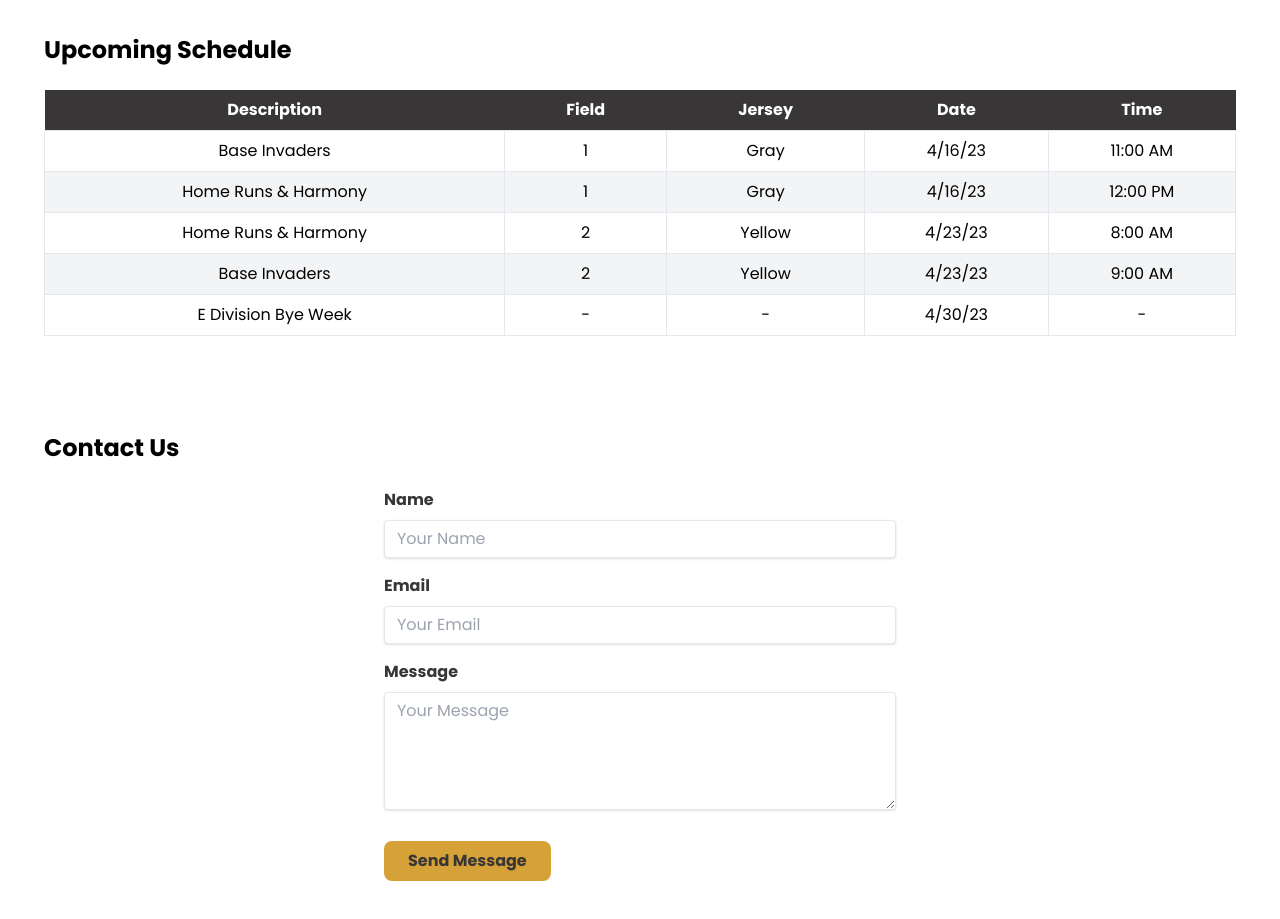
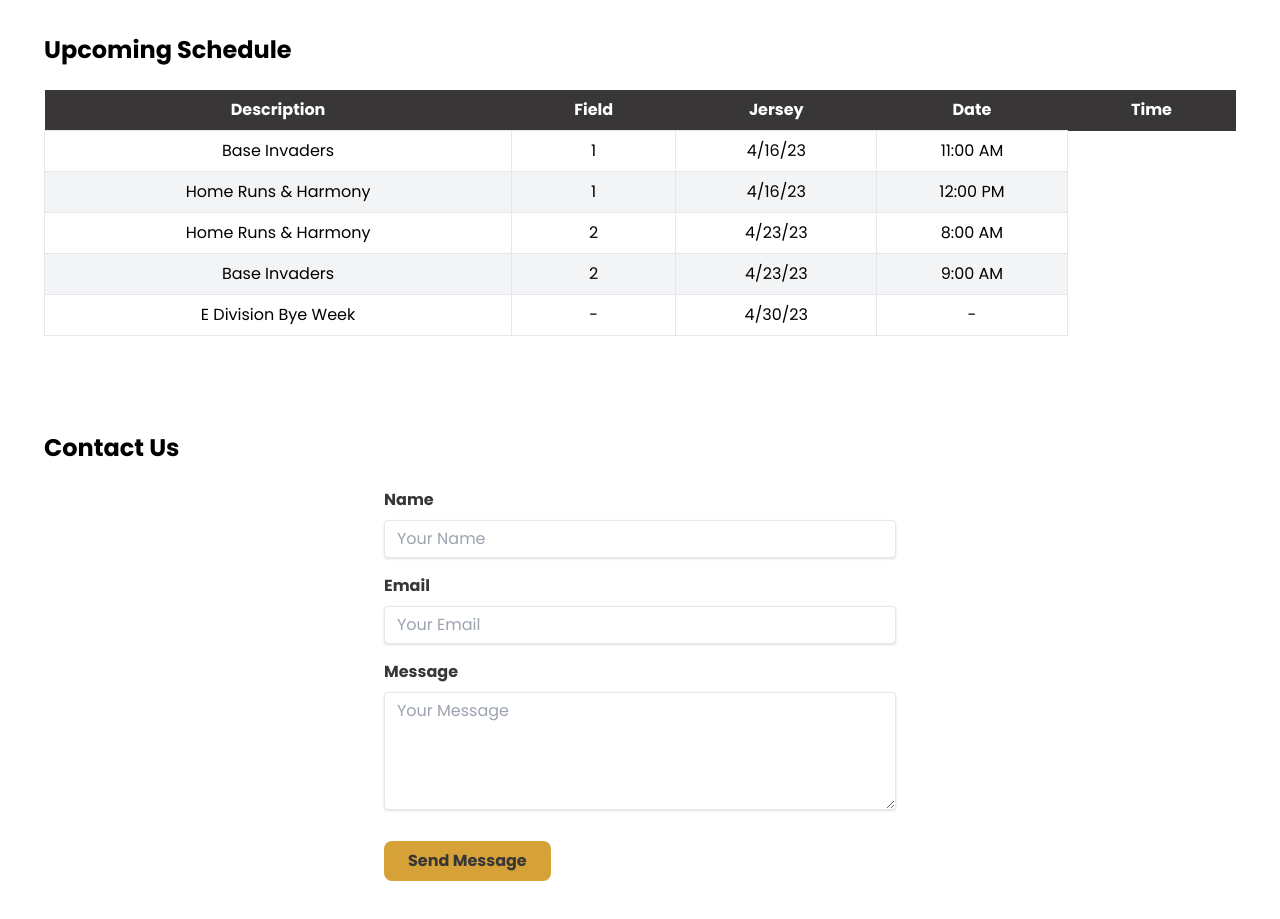
Before and after one commit to jdhawks2132/tk-web, a SvelteKit app: page / in a window 1280 px wide. Shown: the part 2040-2959 px from the top of the page. Built offline with nearby package versions, Linux system fonts and the light colour scheme.

Commit message:
remove jersey

```diff
--- a/src/routes/+page.svelte
+++ b/src/routes/+page.svelte
@@ -3,28 +3,24 @@
 		{
 			description: 'Base Invaders',
 			location: '1',
-			jersey: 'Gray',
 			date: '4/16/23',
 			time: '11:00 AM'
 		},
 		{
 			description: 'Home Runs & Harmony',
 			location: '1',
-			jersey: 'Gray',
 			date: '4/16/23',
 			time: '12:00 PM'
 		},
 		{
 			description: 'Home Runs & Harmony',
 			location: '2',
-			jersey: 'Yellow',
 			date: '4/23/23',
 			time: '8:00 AM'
 		},
 		{
 			description: 'Base Invaders',
 			location: '2',
-			jersey: 'Yellow',
 			date: '4/23/23',
 			time: '9:00 AM'
 		},
@@ -121,7 +117,6 @@
 				<tr class="bg-white even:bg-gray-100 odd:bg-white">
 					<td class="border px-2 py-2 text-center">{schedule.description}</td>
 					<td class="border px-2 py-2 text-center">{schedule.location}</td>
-					<td class="border px-2 py-2 text-center">{schedule.jersey}</td>
 					<td class="border px-2 py-2 text-center">{schedule.date}</td>
 					<td class="border px-2 py-2 text-center">{schedule.time}</td>
 				</tr>
```
